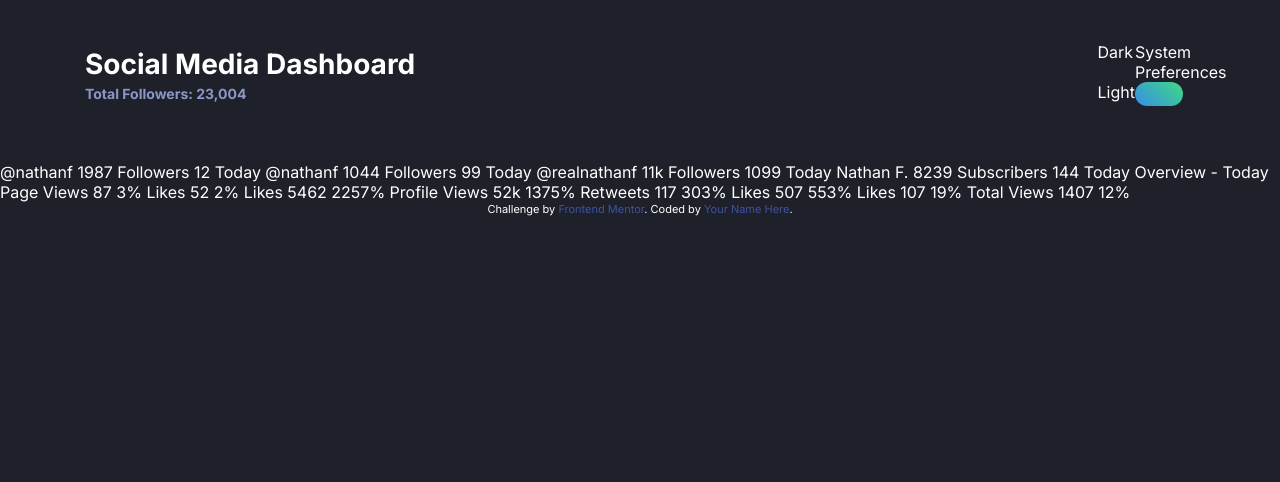
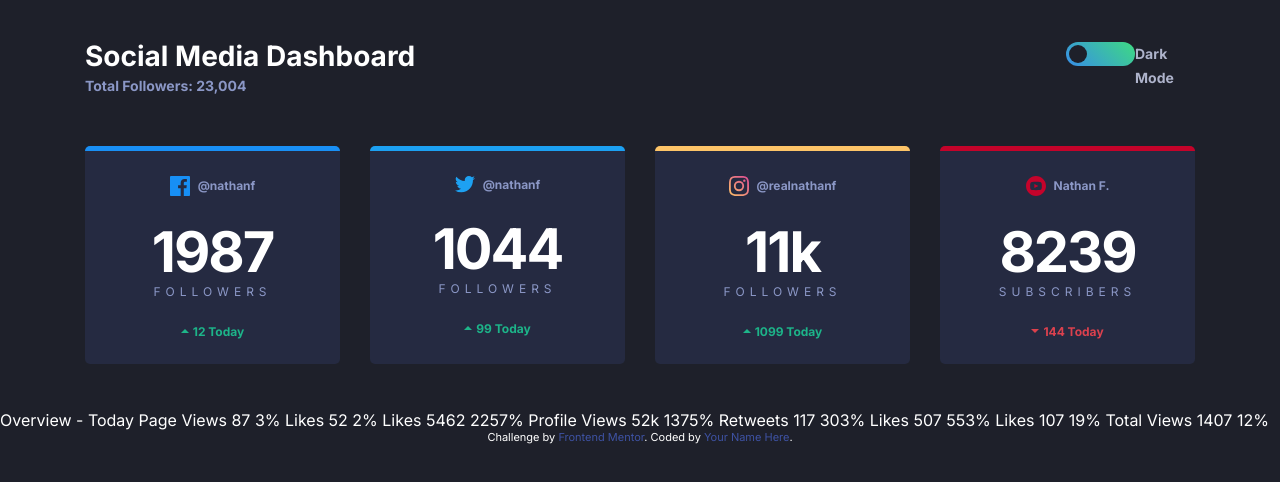
Before and after one commit to leah99mac/social-media-dashboard-fcc, a website: page index.html in a window 1280 px wide. Drawn offline with Linux system fonts and the light colour scheme.

Commit message:
styled follower info cards

```diff
--- a/app/scss/components/card.scss
+++ b/app/scss/components/card.scss
@@ -1,5 +1,107 @@
 @use '../util' as *;
 
+.cards {
+    display: grid;
+    grid-template-columns: 1fr;
+    gap: rem(30);
+
+    @include breakpoint(medium) {
+        grid-template-columns: repeat(2, 1fr);
+    }
+    @include breakpoint(large) {
+        grid-template-columns: repeat(4, 1fr);
+    }
+}
+
 .card {
-    padding: rem(20);
+    background: var(--dark-card);
+    color: var(--dark-text1);
+    padding: rem(25);
+    border-radius: rem(5);
+    text-align: center;
+    flex: 1;
+
+    &--facebook {
+        border-top: rem(5) solid var(--facebook);
+    }
+    &--twitter {
+        border-top: rem(5) solid var(--twitter);
+    }
+    &--instagram {
+        border-top: rem(5) solid var(--instagram-start);
+    }
+    &--youtube {
+        border-top: rem(5) solid var(--youtube);
+    }
+
+    &__platform {
+        display: flex;
+        justify-content: center;
+        align-items: center;
+        margin-bottom: rem(28);
+    }
+
+    &__icon {
+        margin-right: rem(8);
+        &--facebook {
+
+        }
+        &--twitter {
+
+        }
+        &--instagram {
+
+        }
+        &--youtube {
+
+        }
+    }
+
+    &__username {
+        font-size: rem(12);
+        font-weight: bold;
+    }
+
+    &__followers{
+        margin-bottom: rem(25);
+    }
+
+    &__count {
+        color: var(--dark-text2);
+        font-weight: bold;
+        letter-spacing: rem(-2);
+        line-height: 1;
+        margin-bottom: rem(4);
+        &--big {
+            font-size: rem(56);
+        }
+        &--small {
+
+        }
+    }
+
+    &__label {
+        font-size: rem(12);
+        letter-spacing: rem(5);
+        font-weight: 400;
+        color: var(--dark-text1);
+        text-transform: uppercase;
+    }
+
+    &__change {
+        display: flex;
+        align-items: center;
+        justify-content: center;
+        font-size: rem(12);
+        font-weight: bold;
+        &--up {
+            color: var(--limegreen);
+        }
+        &--down {
+            color: var(--brightred);
+        }
+        img {
+            margin-right: rem(4);
+        }
+    }
 }
--- a/app/scss/components/header.scss
+++ b/app/scss/components/header.scss
@@ -12,6 +12,7 @@
 
     &__title {
         width: 100%;
+
         @include breakpoint(medium) {
             width: auto;
         }
--- a/app/scss/components/toggle.scss
+++ b/app/scss/components/toggle.scss
@@ -7,7 +7,14 @@
     margin: 0;
 
     label {
+        font-size: rem(14);
+        font-weight: 700;
+        color: var(--toggle);
 
+        &[for='dark'] {
+            line-height: rem(24);
+            margin-right: rem(13);
+        }
     }
 
     &__wrapper {
@@ -16,7 +23,10 @@
     }
 
     input[type='radio']{
+        margin: 0 rem(-2) 0 rem(-2);
         opacity: 0;
+        width: rem(24);
+        height: rem(24);
     }
 
     &__background {
@@ -26,15 +36,30 @@
         width: 100%;
         top: 0;
         border-radius: rem(12);
-        overflow: hidden;
         background: linear-gradient(225deg, var(--toggle-bg-end) 0%, var(--toggle-bg-start) 98.02%);
+        pointer-events: none;
     }
 
     &__button {
-        width: rem(16);
-        height: rem(16);
+        position: absolute;
+        left: rem(3);
+        top: rem(3);
+        right: 100%;
+        width: rem(18);
+        height: rem(18);
         border-radius: 50%;
-        background-color: var(--toggle);
+        background-color: var(--dark-bg);
+        transition: all 150ms ease-in-out;
     }
 
+    #light:checked ~ .toggle__button {
+        left: calc(100% - 21px);
+        right: 3px;
+    }
+
+    #system:checked ~ .toggle__button {
+        left: 50%;
+        right: auto;
+        transform: translate(-50%);
+    }
 }
--- a/index.html
+++ b/index.html
@@ -34,40 +34,79 @@
     </div>
 
     <fieldset class="header__toggle toggle" aria-label="theme toggle" role="radiogroup">
-      <label for="dark">Dark</label>
-      <label for="system">System Preferences</label>
-      <label for="light">Light</label>
       <div class="toggle__wrapper">
-        <input type="radio" name="theme" id="dark">
-        <input type="radio" name="theme" id="system" checked>
+        <input type="radio" name="theme" id="dark" checked>
+        <input type="radio" name="theme" id="system">
         <input type="radio" name="theme" id="light">
         <span aria-hidden="true" class="toggle__background"></span>
         <span aria-hidden="true" class="toggle__button"></span>
       </div>
+      <label for="dark">Dark Mode</label>
     </fieldset>
   </header>
 
   <main>
-    @nathanf
-    1987
-    Followers
-    12 Today
+    <section class="container cards">
+      <div class="card card--facebook">
+        <div class="card__platform">
+          <img class="card__icon" src="images/icon-facebook.svg" alt="Facebook">
+          <div class="card__username">@nathanf</div>
+        </div>
+        <div class="card__followers">
+          <div class="card__count card__count--big">1987</div>
+          <div class="card__label">Followers</div>
+        </div>
+        <div class="card__change card__change--up">
+          <img src="images/icon-up.svg" alt="up arrow"/>
+          <div class="card__number">12 Today</div>
+        </div>
+      </div>
 
-    @nathanf
-    1044
-    Followers
-    99 Today
+      <div class="card card--twitter">
+        <div class="card__platform">
+          <img class="card__icon" src="images/icon-twitter.svg" alt="Twitter">
+          <div class="card__username">@nathanf</div>
+        </div>
+        <div class="card__followers">
+          <div class="card__count card__count--big">1044</div>
+          <div class="card__label">Followers</div>
+        </div>
+        <div class="card__change card__change--up">
+          <img src="images/icon-up.svg" alt="up arrow"/>
+          <div class="card__number">99 Today</div>
+        </div>
+      </div>
 
-    @realnathanf
-    11k
-    Followers
-    1099 Today
+      <div class="card card--instagram">
+        <div class="card__platform">
+          <img class="card__icon" src="images/icon-instagram.svg" alt="Instagram">
+          <div class="card__username">@realnathanf</div>
+        </div>
+        <div class="card__followers">
+          <div class="card__count card__count--big">11k</div>
+          <div class="card__label">Followers</div>
+        </div>
+        <div class="card__change card__change--up">
+          <img src="images/icon-up.svg" alt="up arrow"/>
+          <div class="card__number">1099 Today</div>
+        </div>
+      </div>
 
-    Nathan F.
-    8239
-    Subscribers
-    144 Today
-
+      <div class="card card--youtube">
+        <div class="card__platform">
+          <img class="card__icon" src="images/icon-youtube.svg" alt="Youtube">
+          <div class="card__username">Nathan F.</div>
+        </div>
+        <div class="card__followers">
+          <div class="card__count card__count--big">8239</div>
+          <div class="card__label">Subscribers</div>
+        </div>
+        <div class="card__change card__change--down">
+          <img src="images/icon-down.svg" alt="down arrow"/>
+          <div class="card__number">144 Today</div>
+        </div>
+      </div>
+    </section>
 
 
     Overview - Today
```
Also changed, not shown: dist/style.css, 1 other file.
